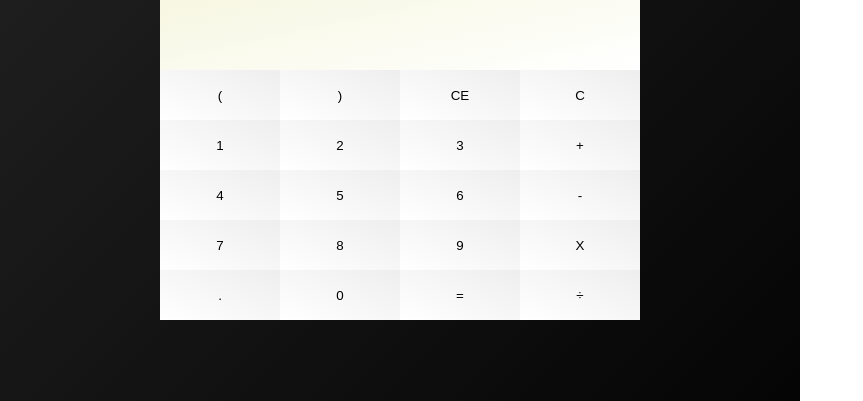
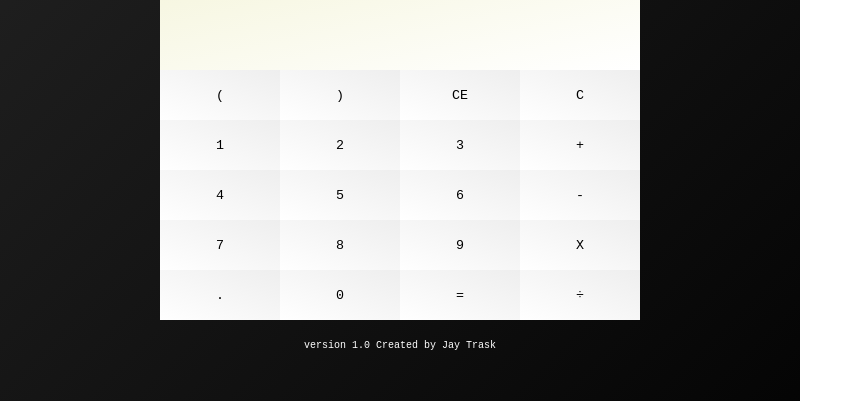
Before and after one commit to JayTrask/ReactCalculator, a React (Create React App) app: page / in a window 1280 px wide. Shown: the part 178-579 px from the top of the page, without its empty margins (0-863 px from the left). Built offline with nearby package versions, Linux system fonts and the light colour scheme.

Commit message:
added small credits to bottom of the page, changed font colors and font style for entire app, version 1.0 complete

```diff
--- a/src/App.css
+++ b/src/App.css
@@ -43,10 +43,11 @@
   background-image: linear-gradient(to top right, white, #eeeeee);
   background-color: white;
   border-style: none;
+  font-family: "arial bold", monospace;
 }
 
 .result{
-  color: brown;
+  color: black;
   margin-top: 30%;
   background-image: linear-gradient(to bottom right, beige, white);
   background-color: beige;
@@ -61,3 +62,9 @@
   font-family: "arial bold", monospace;
   font-size: x-large;
 }
+
+.credits{
+  color: white;
+  font-size: x-small;
+  font-family: "arial bold", monospace;
+}
--- a/src/App.js
+++ b/src/App.js
@@ -59,6 +59,9 @@ class App extends Component {
               result={this.state.result}
               />
               <Keypad onClick={this.onClick}/>
+
+              <br/>
+              <div className="credits">version 1.0 Created by Jay Trask</div>
           </div>
           <div className="column outside">.</div>
         </div>
```
